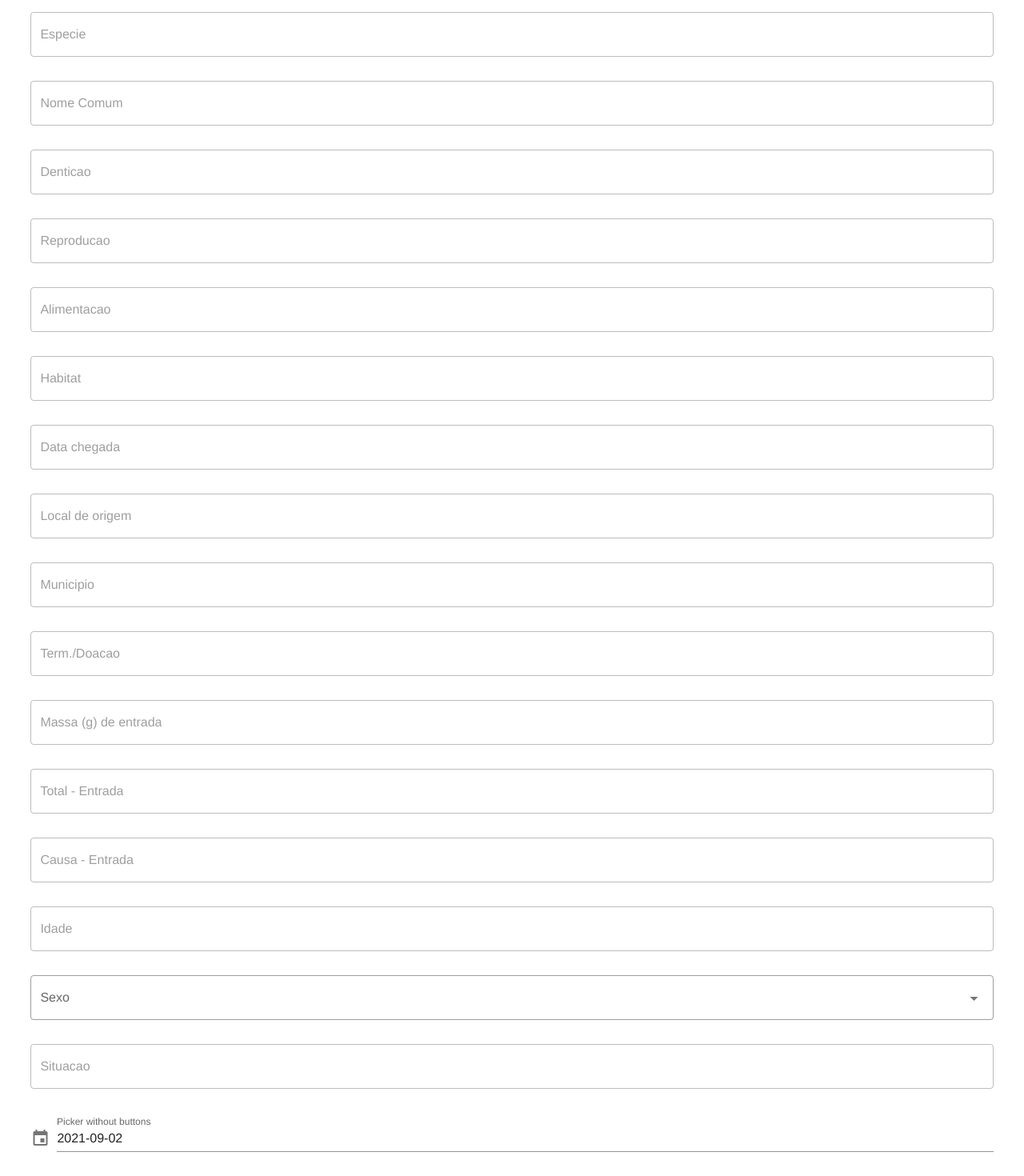
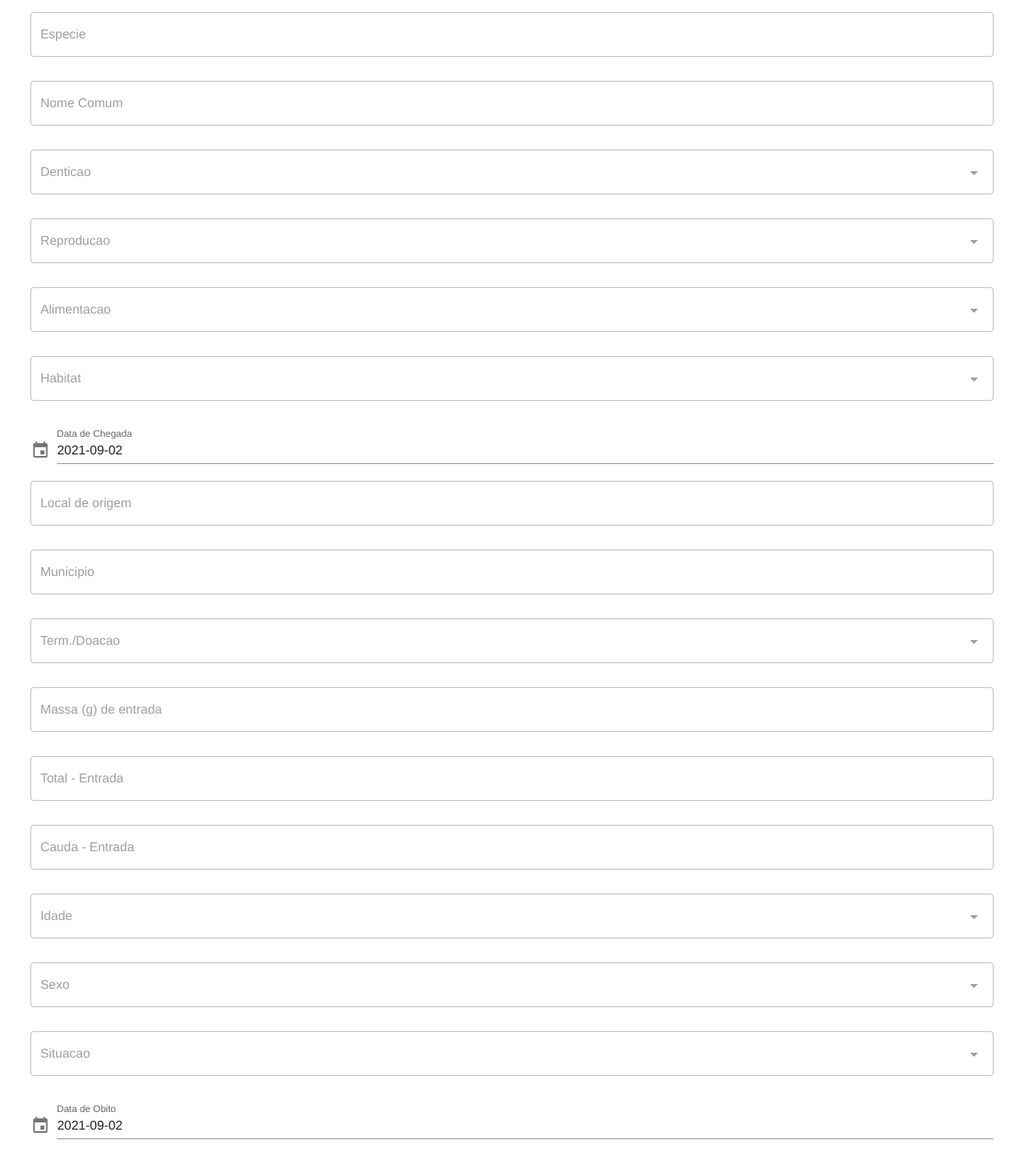
Before and after one commit to qrsnake/qr-snake-front, a Vue app: page /search in a window 1280 px wide. Shown: the part 358-1828 px from the top of the page at 80% size. Built offline with nearby package versions, Linux system fonts and the light colour scheme.

Commit message:
Tela dado animal v2.0
Atualizado os tipos de campos para Pickers e Datas onde necessario, tambem foi disabilitado todos os campos na base, e colocados variaveis demo com valores pegos da planilha.

```diff
--- a/src/views/ProcuraAnimal.vue
+++ b/src/views/ProcuraAnimal.vue
@@ -68,40 +68,64 @@
         disabled
       ></v-text-field>
 
-      <v-text-field
+      <v-select
+        :items="denticoes"
         label="Denticao"
         outlined
         align="center"
         disabled
-      ></v-text-field>
+      ></v-select>
 
-      <v-text-field
+      <v-select
+        :items="reproducoes"
         label="Reproducao"
         outlined
         align="center"
         disabled
-      ></v-text-field>
+      ></v-select>
 
-      <v-text-field
+      <v-select
+        :items="reproducoes"
         label="Alimentacao"
         outlined
         align="center"
+        multiple
         disabled
-      ></v-text-field>
+      ></v-select>
 
-      <v-text-field
+      <v-select
+        :items="habitats"
         label="Habitat"
         outlined
         align="center"
+        multiple
         disabled
-      ></v-text-field>
+      ></v-select>
 
-      <v-text-field
-        label="Data chegada"
-        outlined
-        align="center"
+      <v-menu
+        v-model="menu2"
+        :close-on-content-click="false"
+        :nudge-right="40"
+        transition="scale-transition"
+        offset-y
+        min-width="auto"
         disabled
-      ></v-text-field>
+      >
+        <template v-slot:activator="{ on, attrs }">
+          <v-text-field
+            v-model="date"
+            label="Data de Chegada"
+            prepend-icon="mdi-calendar"
+            readonly
+            v-bind="attrs"
+            v-on="on"
+          ></v-text-field>
+        </template>
+        <v-date-picker
+          v-model="date"
+          @input="menuChegada = false"
+        ></v-date-picker>
+      </v-menu>
 
       <v-text-field
         label="Local de origem"
@@ -117,12 +141,13 @@
         disabled
       ></v-text-field>
 
-      <v-text-field
+      <v-select
+        :items="afirmacao"
         label="Term./Doacao"
         outlined
         align="center"
         disabled
-      ></v-text-field>
+      ></v-select>
 
       <v-text-field
         label="Massa (g) de entrada"
@@ -139,41 +164,35 @@
       ></v-text-field>
 
       <v-text-field
-        label="Causa - Entrada"
-        outlined
-        align="center"
-        disabled
-      ></v-text-field>
-
-      <v-text-field
-        label="Idade"
+        label="Cauda - Entrada"
         outlined
         align="center"
         disabled
       ></v-text-field>
 
       <v-select
+        :items="idades"
+        label="Idade"
+        outlined
+        align="center"
+        disabled
+      ></v-select>
+
+      <v-select
         :items="sexos"
         label="Sexo"
         outlined
         align="center"
+        disabled
       ></v-select>
 
-      <v-text-field
+      <v-select
+        :items="situacoes"
         label="Situacao"
         outlined
         align="center"
         disabled
-      ></v-text-field>
-
-      <!--
-      <v-text-field
-        label="Data de Obito"
-        outlined
-        align="center"
-        disabled
-      ></v-text-field>
-      -->
+      ></v-select>
 
       <v-menu
         v-model="menu2"
@@ -182,11 +201,12 @@
         transition="scale-transition"
         offset-y
         min-width="auto"
+        disabled
       >
         <template v-slot:activator="{ on, attrs }">
           <v-text-field
             v-model="date"
-            label="Picker without buttons"
+            label="Data de Obito"
             prepend-icon="mdi-calendar"
             readonly
             v-bind="attrs"
@@ -195,7 +215,7 @@
         </template>
         <v-date-picker
           v-model="date"
-          @input="menu2 = false"
+          @input="menuObito = false"
         ></v-date-picker>
       </v-menu>
 
@@ -208,12 +228,16 @@
 export default {
   name: 'Home',
   data: () => ({
-    sexos: ['Macho', 'Femea', 'Nao identificado'],
+    sexos: ['Macho', 'Femea', 'Não identificado'],
+    reproducoes: ['Viviparidade', 'Oviparidade', 'Não identificado'],
+    habitats: ['Terrícula', 'Arborícola', 'Subterrânea', 'Aquática'],
+    afirmacao: ['Sim', 'Não', 'N/A'],
+    idades: ['Filhote', 'Jovem', 'Adulto'],
+    situacoes: ['Viva', 'Óbito', 'Reintroduzida'],
+    denticoes: ['Solenóglifa', 'Áglifa', 'Opistóglifa', 'Proteróglifa', 'Não identificado'],
     date: (new Date(Date.now() - (new Date()).getTimezoneOffset() * 60000)).toISOString().substr(0, 10),
-    menu: false,
-    modal: false,
-    menu2: false,
-    status: true,
+    menuChegada: false,
+    menuObito: false
   }),
 }
 </script>
```
